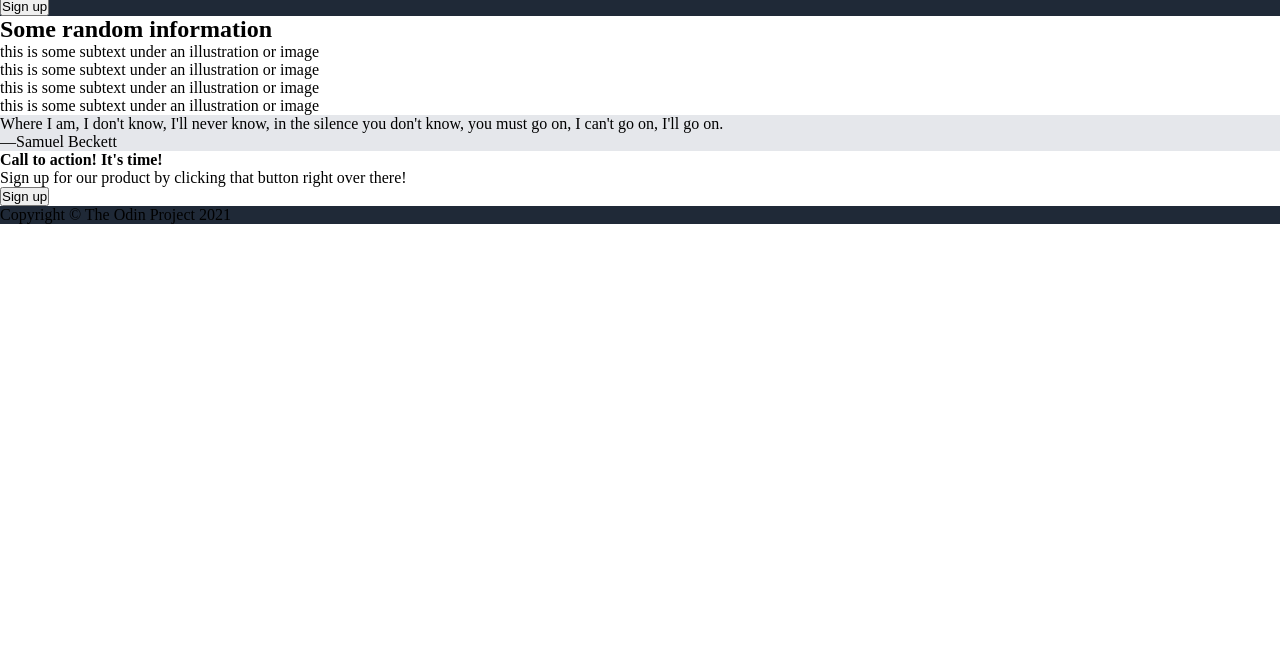
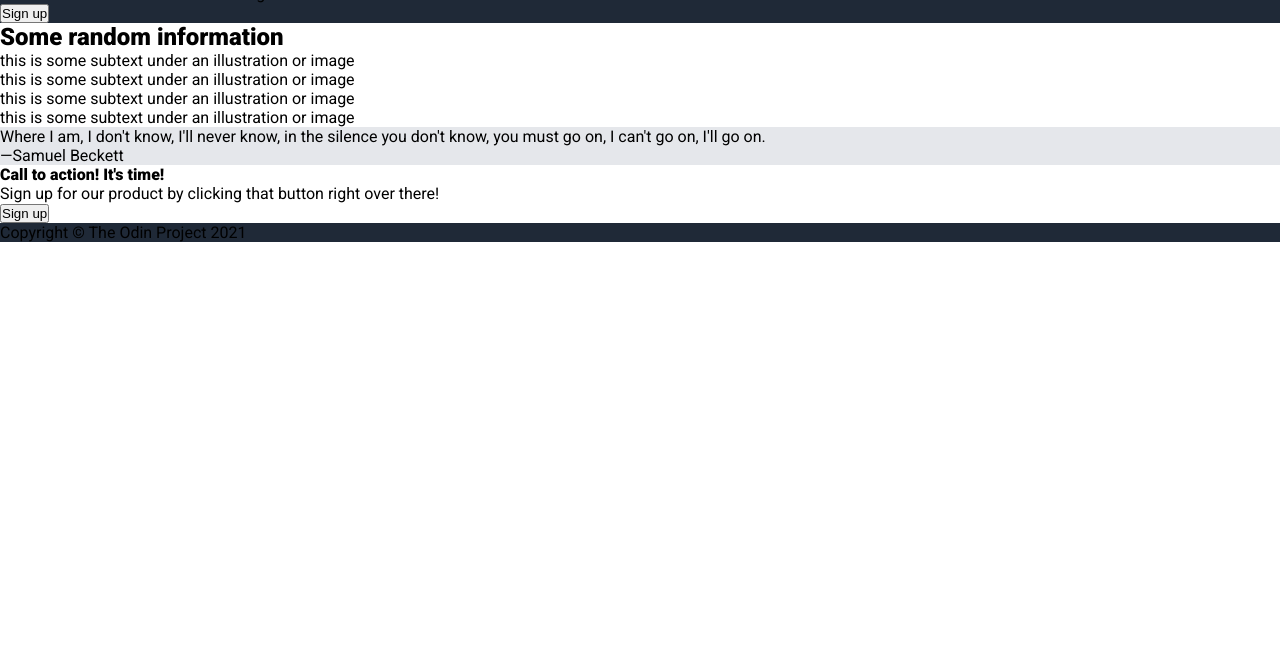
Before and after one commit to ABustos2606/odin-landing-page, a plain HTML site: page index.htm in a window 1280 px wide. Shown: the part 130-800 px from the top of the page. Drawn offline with Linux system fonts and the light colour scheme.

Commit message:
Roboto font family added

```diff
--- a/index.htm
+++ b/index.htm
@@ -5,6 +5,9 @@
     <meta http-equiv="X-UA-Compatible" content="IE=edge">
     <meta name="viewport" content="width=device-width, initial-scale=1.0">
     <link rel="stylesheet" href="style.css">
+    <link rel="preconnect" href="https://fonts.googleapis.com">
+<link rel="preconnect" href="https://fonts.gstatic.com" crossorigin>
+<link href="https://fonts.googleapis.com/css2?family=Roboto:ital,wght@0,300;0,400;0,900;1,300&display=swap" rel="stylesheet">
     <title>TOP: Landing Page Project</title>
 </head>
 <body>
--- a/style.css
+++ b/style.css
@@ -2,6 +2,10 @@
 	margin: 0;
 	padding: 0;
 	box-sizing: border-box;
+}
+
+html {
+    font-family: 'Roboto', sans-serif;
 }
 
 body {
```
